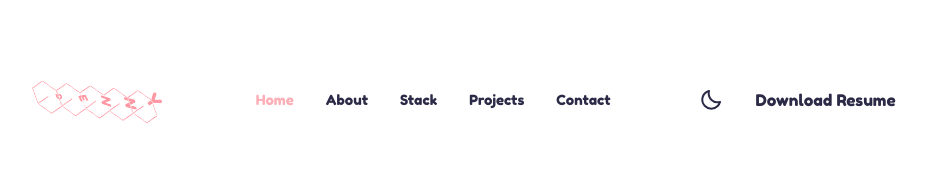
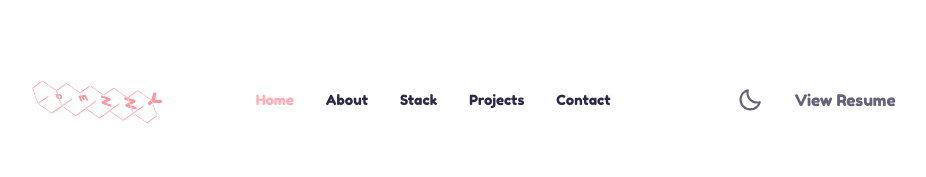
Before and after one commit to FengDenny/Portfolio_2023, a React (Vite) app: page /warframeleeter in a window 1280 px wide. Shown: the top 177 px of the page, without its empty margins (171-1097 px from the left). Built offline with nearby package versions, Linux system fonts and the light colour scheme.

Commit message:
added resume pdf / fill color for theme toggler

```diff
--- a/src/components/Navbar/index.tsx
+++ b/src/components/Navbar/index.tsx
@@ -8,6 +8,7 @@ import logo_png from "@/assets/logo_png.png";
 import light_logo from "@/assets/light_logo.png";
 import { useTheme } from "../helper/ThemeContext";
 import { BiMoon, BiSun } from "react-icons/bi";
+import Resume from "../../Denny_Feng's_Resume.pdf";
 
 type Props = {
   isTopOfPage: boolean;
@@ -38,12 +39,11 @@ function Navbar({
 
   const themeToggle = () => setTheme(!theme);
 
-  const darkThemeStyle = "dark:text-color-white";
-
-  const lightThemeStyle = "text-primary-100";
+  const aLinkUnderLine =
+    " bg-zeroThree  bg-0-100  bg-no-repeat transition-bgSize5sEaseInOut  hover:bg-OneHund3Pixel bg-gradient-lightPink";
 
   return (
-    <nav className={`${darkThemeStyle} ${lightThemeStyle}`}>
+    <nav className="text-primary-100 dark:text-color-white">
       <div
         className={`${navbarBackground} ${flexBetween}  fixed top-0 z-999 h-40 w-full  `}
       >
@@ -79,13 +79,29 @@ function Navbar({
               </div>
               <div className={`${flexBetween} gap-8`}>
                 <button
-                  className="focus:outline-none"
+                  className="focus:outline-none "
                   onClick={themeToggle}
                   aria-label="Theme toggle"
                 >
-                  {theme ? <BiSun size={24} /> : <BiMoon size={24} />}
+                  {theme ? (
+                    <BiSun
+                      size={26}
+                      className="transition-color fill-primary-pink delay-75 duration-75 hover:fill-color-white"
+                    />
+                  ) : (
+                    <BiMoon
+                      size={26}
+                      className="transition-color fill-color-description  delay-75 duration-75 hover:fill-primary-300"
+                    />
+                  )}
                 </button>
-                <button>Download Resume</button>
+                <a
+                  href={Resume}
+                  target="_blank"
+                  className={`${aLinkUnderLine} text-color-description hover:text-primary-pink dark:text-color-white dark:hover:text-primary-pink`}
+                >
+                  View Resume
+                </a>
               </div>
             </div>
           ) : (
```
